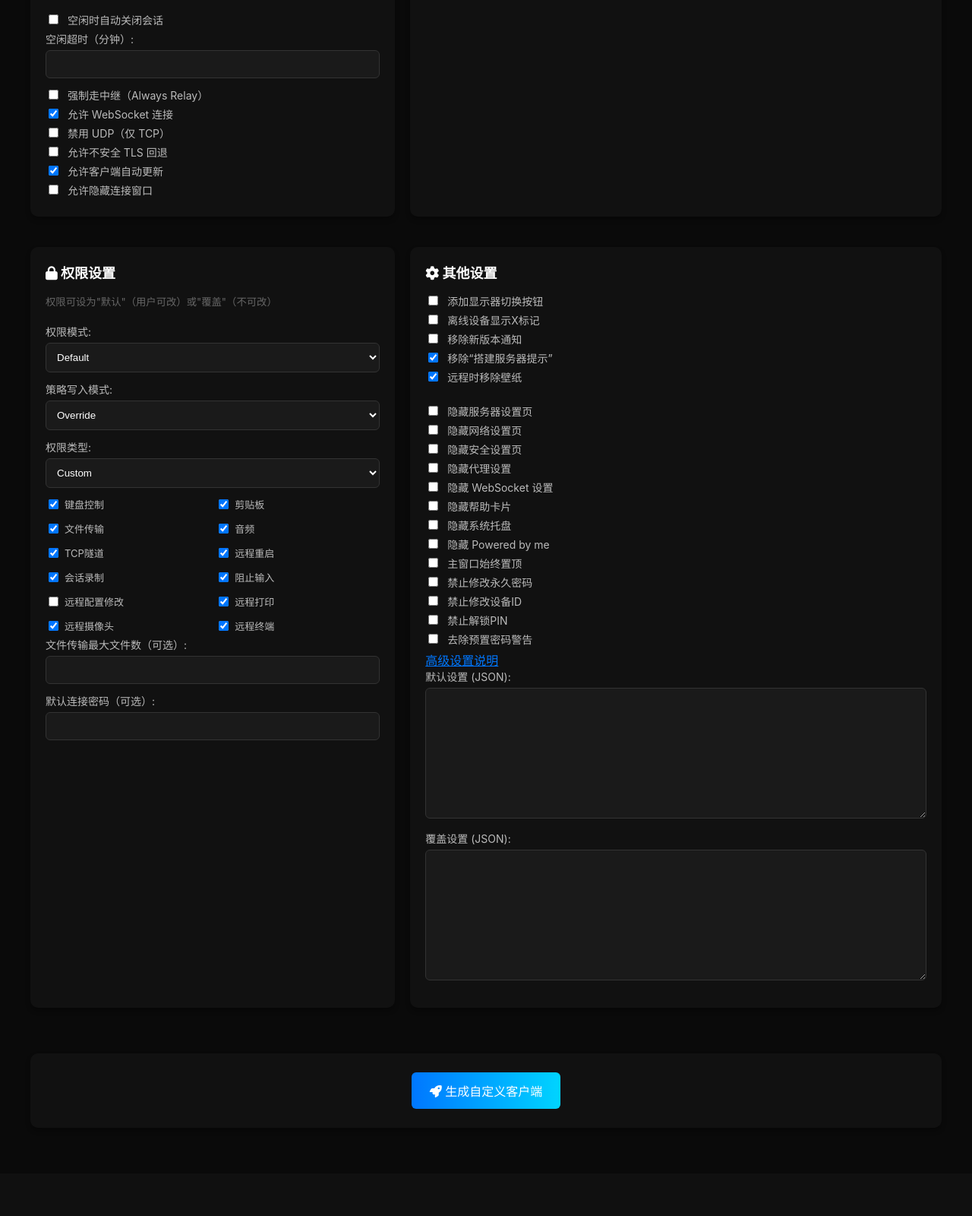
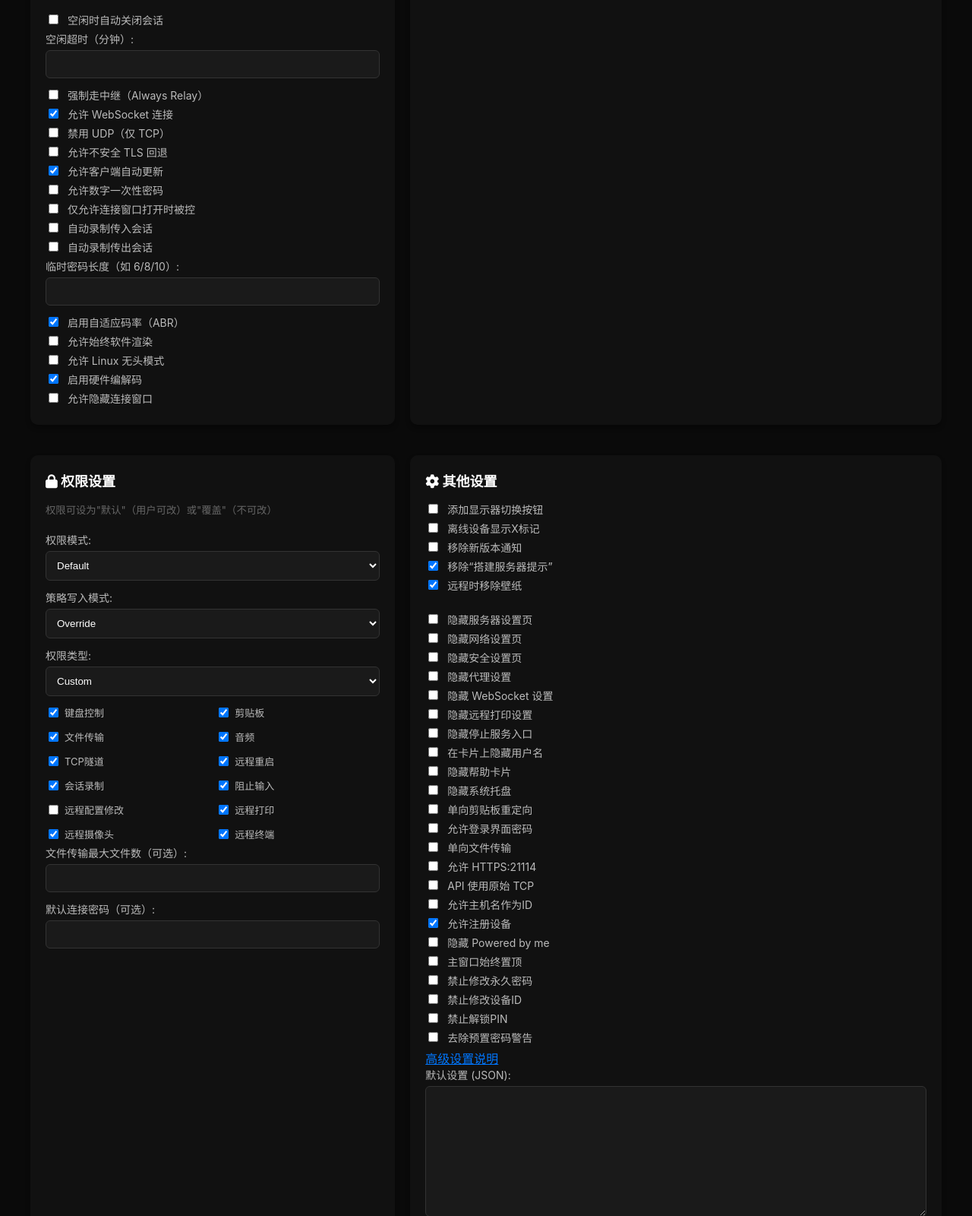
Before and after one commit to kking88/rdgen, a Django app: page / in a window 1280 px wide. Shown: the part 2069-3669 px from the top of the page at 76% size. Before the commit the page ends 3528 px from the top, so only its background shows below. Run offline with Django 5.2, Linux system fonts and the light colour scheme.

Commit message:
feat: add rustdesk 1.4.6 advanced client options

```diff
--- a/rdgenerator/forms.py
+++ b/rdgenerator/forms.py
@@ -65,6 +65,15 @@ class GenerateForm(forms.Form):
     autoClose = forms.BooleanField(initial=False, required=False)
     autoDisconnectTimeout = forms.CharField(label="Auto disconnect timeout (min)", required=False)
     allowAutoUpdate = forms.BooleanField(initial=True, required=False)
+    allowNumericOneTimePassword = forms.BooleanField(initial=False, required=False)
+    allowOnlyConnWindowOpen = forms.BooleanField(initial=False, required=False)
+    allowAutoRecordIncoming = forms.BooleanField(initial=False, required=False)
+    allowAutoRecordOutgoing = forms.BooleanField(initial=False, required=False)
+    temporaryPasswordLength = forms.CharField(label="Temporary password length", required=False)
+    enableAbr = forms.BooleanField(initial=True, required=False)
+    allowAlwaysSoftwareRender = forms.BooleanField(initial=False, required=False)
+    allowLinuxHeadless = forms.BooleanField(initial=False, required=False)
+    enableHwcodec = forms.BooleanField(initial=True, required=False)
     removeSetupServerTip = forms.BooleanField(initial=True, required=False)
 
     #Permissions
@@ -94,8 +103,18 @@ class GenerateForm(forms.Form):
     hideNetworkSettings = forms.BooleanField(initial=False, required=False)
     hideProxySettings = forms.BooleanField(initial=False, required=False)
     hideWebSocketSettings = forms.BooleanField(initial=False, required=False)
+    hideRemotePrinterSettings = forms.BooleanField(initial=False, required=False)
+    hideStopService = forms.BooleanField(initial=False, required=False)
+    hideUsernameOnCard = forms.BooleanField(initial=False, required=False)
     hideHelpCards = forms.BooleanField(initial=False, required=False)
     hideTray = forms.BooleanField(initial=False, required=False)
+    oneWayClipboardRedirection = forms.BooleanField(initial=False, required=False)
+    allowLogonScreenPassword = forms.BooleanField(initial=False, required=False)
+    oneWayFileTransfer = forms.BooleanField(initial=False, required=False)
+    allowHttps21114 = forms.BooleanField(initial=False, required=False)
+    useRawTcpForApi = forms.BooleanField(initial=False, required=False)
+    allowHostnameAsID = forms.BooleanField(initial=False, required=False)
+    registerDevice = forms.BooleanField(initial=True, required=False)
     hidePoweredByMe = forms.BooleanField(initial=False, required=False)
     mainWindowAlwaysOnTop = forms.BooleanField(initial=False, required=False)
     disableChangePermanentPassword = forms.BooleanField(initial=False, required=False)
--- a/rdgenerator/templates/generator.html
+++ b/rdgenerator/templates/generator.html
@@ -99,6 +99,15 @@
                 <label>{{ form.disableUDP }} 禁用 UDP（仅 TCP）</label>
                 <label>{{ form.allowInsecureTLSFallback }} 允许不安全 TLS 回退</label>
                 <label>{{ form.allowAutoUpdate }} 允许客户端自动更新</label>
+                <label>{{ form.allowNumericOneTimePassword }} 允许数字一次性密码</label>
+                <label>{{ form.allowOnlyConnWindowOpen }} 仅允许连接窗口打开时被控</label>
+                <label>{{ form.allowAutoRecordIncoming }} 自动录制传入会话</label>
+                <label>{{ form.allowAutoRecordOutgoing }} 自动录制传出会话</label>
+                <label>临时密码长度（如 6/8/10）:</label>{{ form.temporaryPasswordLength }}
+                <label>{{ form.enableAbr }} 启用自适应码率（ABR）</label>
+                <label>{{ form.allowAlwaysSoftwareRender }} 允许始终软件渲染</label>
+                <label>{{ form.allowLinuxHeadless }} 允许 Linux 无头模式</label>
+                <label>{{ form.enableHwcodec }} 启用硬件编解码</label>
                 <label>{{ form.hidecm }} 允许隐藏连接窗口</label>
             </div>
             <div class="section">
@@ -143,8 +152,18 @@
                 <label>{{ form.hideSecuritySettings }} 隐藏安全设置页</label>
                 <label>{{ form.hideProxySettings }} 隐藏代理设置</label>
                 <label>{{ form.hideWebSocketSettings }} 隐藏 WebSocket 设置</label>
+                <label>{{ form.hideRemotePrinterSettings }} 隐藏远程打印设置</label>
+                <label>{{ form.hideStopService }} 隐藏停止服务入口</label>
+                <label>{{ form.hideUsernameOnCard }} 在卡片上隐藏用户名</label>
                 <label>{{ form.hideHelpCards }} 隐藏帮助卡片</label>
                 <label>{{ form.hideTray }} 隐藏系统托盘</label>
+                <label>{{ form.oneWayClipboardRedirection }} 单向剪贴板重定向</label>
+                <label>{{ form.allowLogonScreenPassword }} 允许登录界面密码</label>
+                <label>{{ form.oneWayFileTransfer }} 单向文件传输</label>
+                <label>{{ form.allowHttps21114 }} 允许 HTTPS:21114</label>
+                <label>{{ form.useRawTcpForApi }} API 使用原始 TCP</label>
+                <label>{{ form.allowHostnameAsID }} 允许主机名作为ID</label>
+                <label>{{ form.registerDevice }} 允许注册设备</label>
                 <label>{{ form.hidePoweredByMe }} 隐藏 Powered by me</label>
                 <label>{{ form.mainWindowAlwaysOnTop }} 主窗口始终置顶</label>
                 <label>{{ form.disableChangePermanentPassword }} 禁止修改永久密码</label>
--- a/rdgenerator/views.py
+++ b/rdgenerator/views.py
@@ -157,6 +157,15 @@ def generator_view(request):
             autoClose = form.cleaned_data['autoClose']
             autoDisconnectTimeout = form.cleaned_data['autoDisconnectTimeout'].strip()
             allowAutoUpdate = form.cleaned_data['allowAutoUpdate']
+            allowNumericOneTimePassword = form.cleaned_data['allowNumericOneTimePassword']
+            allowOnlyConnWindowOpen = form.cleaned_data['allowOnlyConnWindowOpen']
+            allowAutoRecordIncoming = form.cleaned_data['allowAutoRecordIncoming']
+            allowAutoRecordOutgoing = form.cleaned_data['allowAutoRecordOutgoing']
+            temporaryPasswordLength = form.cleaned_data['temporaryPasswordLength'].strip()
+            enableAbr = form.cleaned_data['enableAbr']
+            allowAlwaysSoftwareRender = form.cleaned_data['allowAlwaysSoftwareRender']
+            allowLinuxHeadless = form.cleaned_data['allowLinuxHeadless']
+            enableHwcodec = form.cleaned_data['enableHwcodec']
             removeSetupServerTip = form.cleaned_data['removeSetupServerTip']
             permissionsDorO = form.cleaned_data['permissionsDorO']
             policyDorO = form.cleaned_data['policyDorO']
@@ -183,8 +192,18 @@ def generator_view(request):
             hideNetworkSettings = form.cleaned_data['hideNetworkSettings']
             hideProxySettings = form.cleaned_data['hideProxySettings']
             hideWebSocketSettings = form.cleaned_data['hideWebSocketSettings']
+            hideRemotePrinterSettings = form.cleaned_data['hideRemotePrinterSettings']
+            hideStopService = form.cleaned_data['hideStopService']
+            hideUsernameOnCard = form.cleaned_data['hideUsernameOnCard']
             hideHelpCards = form.cleaned_data['hideHelpCards']
             hideTray = form.cleaned_data['hideTray']
+            oneWayClipboardRedirection = form.cleaned_data['oneWayClipboardRedirection']
+            allowLogonScreenPassword = form.cleaned_data['allowLogonScreenPassword']
+            oneWayFileTransfer = form.cleaned_data['oneWayFileTransfer']
+            allowHttps21114 = form.cleaned_data['allowHttps21114']
+            useRawTcpForApi = form.cleaned_data['useRawTcpForApi']
+            allowHostnameAsID = form.cleaned_data['allowHostnameAsID']
+            registerDevice = form.cleaned_data['registerDevice']
             hidePoweredByMe = form.cleaned_data['hidePoweredByMe']
             mainWindowAlwaysOnTop = form.cleaned_data['mainWindowAlwaysOnTop']
             disableChangePermanentPassword = form.cleaned_data['disableChangePermanentPassword']
@@ -299,14 +318,32 @@ def generator_view(request):
             policy_target['allow-insecure-tls-fallback'] = yn(allowInsecureTLSFallback)
             policy_target['allow-auto-disconnect'] = yn(autoClose)
             policy_target['allow-auto-update'] = yn(allowAutoUpdate)
+            policy_target['allow-numeric-one-time-password'] = yn(allowNumericOneTimePassword)
+            policy_target['allow-only-conn-window-open'] = yn(allowOnlyConnWindowOpen)
+            policy_target['allow-auto-record-incoming'] = yn(allowAutoRecordIncoming)
+            policy_target['allow-auto-record-outgoing'] = yn(allowAutoRecordOutgoing)
+            policy_target['enable-abr'] = yn(enableAbr)
+            policy_target['allow-always-software-render'] = yn(allowAlwaysSoftwareRender)
+            policy_target['allow-linux-headless'] = yn(allowLinuxHeadless)
+            policy_target['enable-hwcodec'] = yn(enableHwcodec)
             policy_target['force-always-relay'] = yn(forceAlwaysRelay)
             policy_target['hide-server-settings'] = yn(hideServerSettings)
             policy_target['hide-security-settings'] = yn(hideSecuritySettings)
             policy_target['hide-network-settings'] = yn(hideNetworkSettings)
             policy_target['hide-proxy-settings'] = yn(hideProxySettings)
             policy_target['hide-websocket-settings'] = yn(hideWebSocketSettings)
+            policy_target['hide-remote-printer-settings'] = yn(hideRemotePrinterSettings)
+            policy_target['hide-stop-service'] = yn(hideStopService)
+            policy_target['hide-username-on-card'] = yn(hideUsernameOnCard)
             policy_target['hide-help-cards'] = yn(hideHelpCards)
             policy_target['hide-tray'] = yn(hideTray)
+            policy_target['one-way-clipboard-redirection'] = yn(oneWayClipboardRedirection)
+            policy_target['allow-logon-screen-password'] = yn(allowLogonScreenPassword)
+            policy_target['one-way-file-transfer'] = yn(oneWayFileTransfer)
+            policy_target['allow-https-21114'] = yn(allowHttps21114)
+            policy_target['use-raw-tcp-for-api'] = yn(useRawTcpForApi)
+            policy_target['allow-hostname-as-id'] = yn(allowHostnameAsID)
+            policy_target['register-device'] = yn(registerDevice)
             policy_target['hide-powered-by-me'] = yn(hidePoweredByMe)
             policy_target['main-window-always-on-top'] = yn(mainWindowAlwaysOnTop)
             policy_target['disable-change-permanent-password'] = yn(disableChangePermanentPassword)
@@ -318,6 +355,8 @@ def generator_view(request):
                 policy_target['direct-access-port'] = directAccessPort
             if autoDisconnectTimeout.isdigit():
                 policy_target['auto-disconnect-timeout'] = autoDisconnectTimeout
+            if temporaryPasswordLength.isdigit():
+                policy_target['temporary-password-length'] = temporaryPasswordLength
             if fileTransferMaxFiles.isdigit():
                 policy_target['file-transfer-max-files'] = fileTransferMaxFiles
             if defaultConnectPassword:
```
